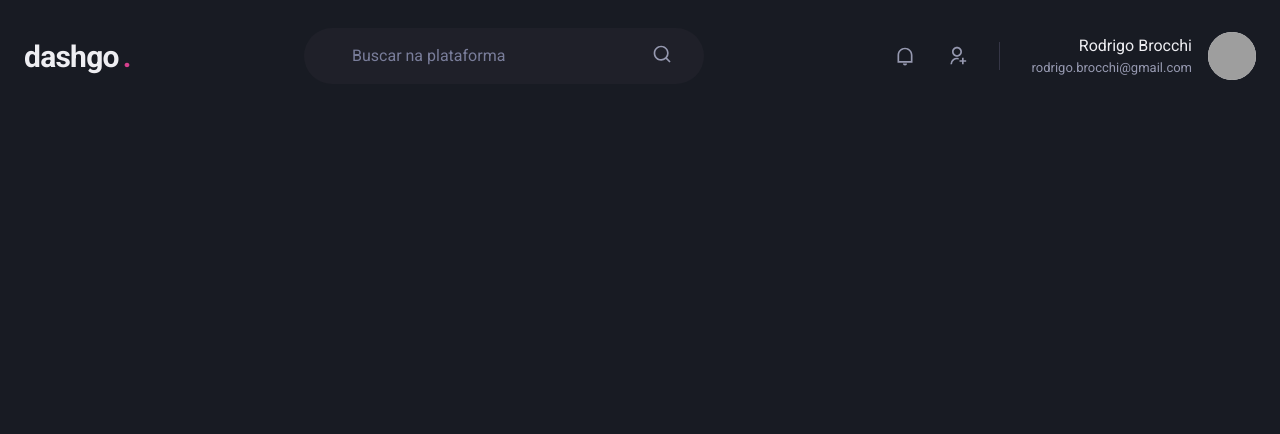
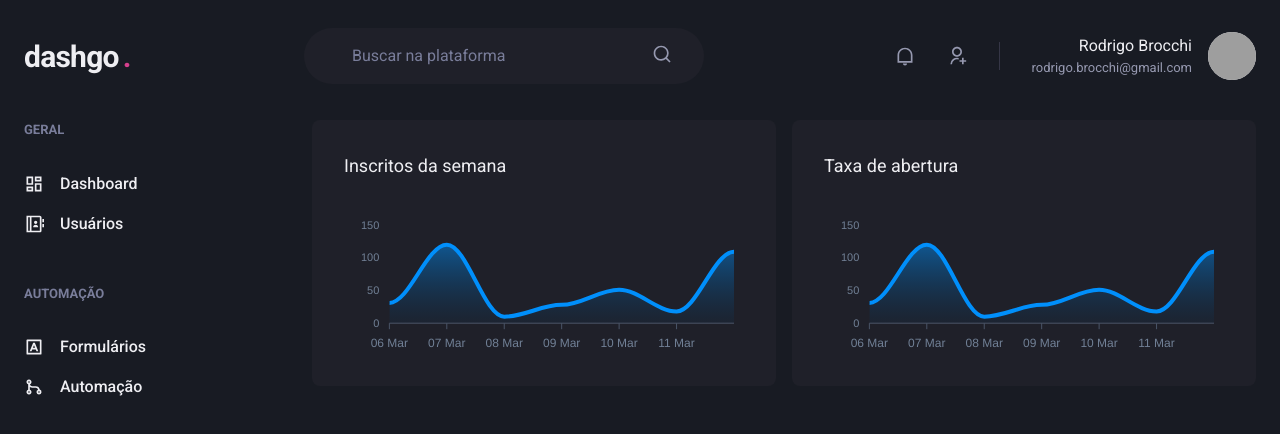
Before and after one commit to brocchirodrigo/dashgo, a Next.js app: page /dashboard in a window 1280 px wide. Shown: the top 434 px of the page. Built offline with nearby package versions, Linux system fonts and the light colour scheme; grey boxes are pictures that could not be loaded.

Commit message:
Sidebar e dashboard com gráficos

```diff
--- a/package.json
+++ b/package.json
@@ -17,11 +17,13 @@
     "@types/node": "18.15.0",
     "@types/react": "18.0.28",
     "@types/react-dom": "18.0.11",
+    "apexcharts": "^3.37.1",
     "eslint": "8.36.0",
     "eslint-config-next": "13.2.4",
     "framer-motion": "^10.2.4",
     "next": "13.2.4",
     "react": "18.2.0",
+    "react-apexcharts": "^1.4.0",
     "react-dom": "18.2.0",
     "react-icons": "^4.8.0",
     "typescript": "4.9.5"
--- /dev/null
+++ b/src/components/Sidebar.tsx
@@ -0,0 +1,59 @@
+import { Box, Stack, Text, Link, Icon } from "@chakra-ui/react";
+import {
+  RiContactsBookLine,
+  RiDashboardLine,
+  RiGitMergeLine,
+  RiInputMethodLine,
+} from "react-icons/ri";
+
+export default function Sidebar() {
+  return (
+    <Box as="aside" w="64" mr="8">
+      <Stack spacing="12" align="flex-start">
+        <Box>
+          <Text fontWeight="bold" color="gray.400" fontSize="small">
+            GERAL
+          </Text>
+
+          <Stack spacing="4" mt="8" align="stretch">
+            <Link display="flex" alignItems="center">
+              <Icon as={RiDashboardLine} fontSize="20" />
+              <Text ml="4" fontWeight="medium">
+                Dashboard
+              </Text>
+            </Link>
+
+            <Link display="flex" alignItems="center">
+              <Icon as={RiContactsBookLine} fontSize="20" />
+              <Text ml="4" fontWeight="medium">
+                Usuários
+              </Text>
+            </Link>
+          </Stack>
+        </Box>
+
+        <Box>
+          <Text fontWeight="bold" color="gray.400" fontSize="small">
+            AUTOMAÇÃO
+          </Text>
+
+          <Stack spacing="4" mt="8" align="stretch">
+            <Link display="flex" alignItems="center">
+              <Icon as={RiInputMethodLine} fontSize="20" />
+              <Text ml="4" fontWeight="medium">
+                Formulários
+              </Text>
+            </Link>
+
+            <Link display="flex" alignItems="center">
+              <Icon as={RiGitMergeLine} fontSize="20" />
+              <Text ml="4" fontWeight="medium">
+                Automação
+              </Text>
+            </Link>
+          </Stack>
+        </Box>
+      </Stack>
+    </Box>
+  );
+}
--- a/src/pages/dashboard.tsx
+++ b/src/pages/dashboard.tsx
@@ -1,9 +1,97 @@
 import Header from "@/components/Header";
+import Sidebar from "@/components/Sidebar";
+
+import dynamic from "next/dynamic";
+
+import { Box, Flex, SimpleGrid, Text, theme } from "@chakra-ui/react";
+
+const Chart = dynamic(() => import("react-apexcharts"), { ssr: false });
+import { ApexOptions } from "apexcharts";
+
+const options: ApexOptions = {
+  chart: {
+    toolbar: {
+      show: false,
+    },
+    zoom: {
+      enabled: false,
+    },
+    foreColor: theme.colors.gray[500],
+  },
+  grid: {
+    show: false,
+  },
+  dataLabels: {
+    enabled: false,
+  },
+  tooltip: {
+    enabled: false,
+  },
+  xaxis: {
+    type: "datetime",
+    axisBorder: {
+      color: theme.colors.gray[600],
+    },
+    axisTicks: {
+      color: theme.colors.gray[600],
+    },
+    categories: [
+      "2023-03-06T00:00:00.000Z",
+      "2023-03-07T00:00:00.000Z",
+      "2023-03-08T00:00:00.000Z",
+      "2023-03-09T00:00:00.000Z",
+      "2023-03-10T00:00:00.000Z",
+      "2023-03-11T00:00:00.000Z",
+      "2023-03-12T00:00:00.000Z",
+    ],
+  },
+  fill: {
+    opacity: 0.3,
+    type: "gradient",
+    gradient: {
+      shade: "dark",
+      opacityFrom: 0.7,
+      opacityTo: 0.3,
+    },
+  },
+};
+
+const series = [
+  {
+    name: "series1",
+    data: [31, 120, 10, 28, 51, 18, 109],
+  },
+];
 
 export default function Dashboard() {
   return (
-    <>
+    <Flex direction="column" h="100vh">
       <Header />
-    </>
+
+      <Flex w="100%" my="6" maxWidth={1480} mx="auto" px="6">
+        <Sidebar />
+
+        <SimpleGrid
+          flex="1"
+          gap="4"
+          minChildWidth="320px"
+          alignItems="flex-start"
+        >
+          <Box p="8" bg="gray.800" borderRadius={8} pb="4">
+            <Text fontSize="lg" mb="4">
+              Inscritos da semana
+            </Text>
+            <Chart options={options} series={series} type="area" height={160} />
+          </Box>
+
+          <Box p="8" bg="gray.800" borderRadius={8} pb="4">
+            <Text fontSize="lg" mb="4">
+              Taxa de abertura
+            </Text>
+            <Chart options={options} series={series} type="area" height={160} />
+          </Box>
+        </SimpleGrid>
+      </Flex>
+    </Flex>
   );
 }
```
Also changed, not shown: 1 other file (tests, documents, lock files or other folders).
